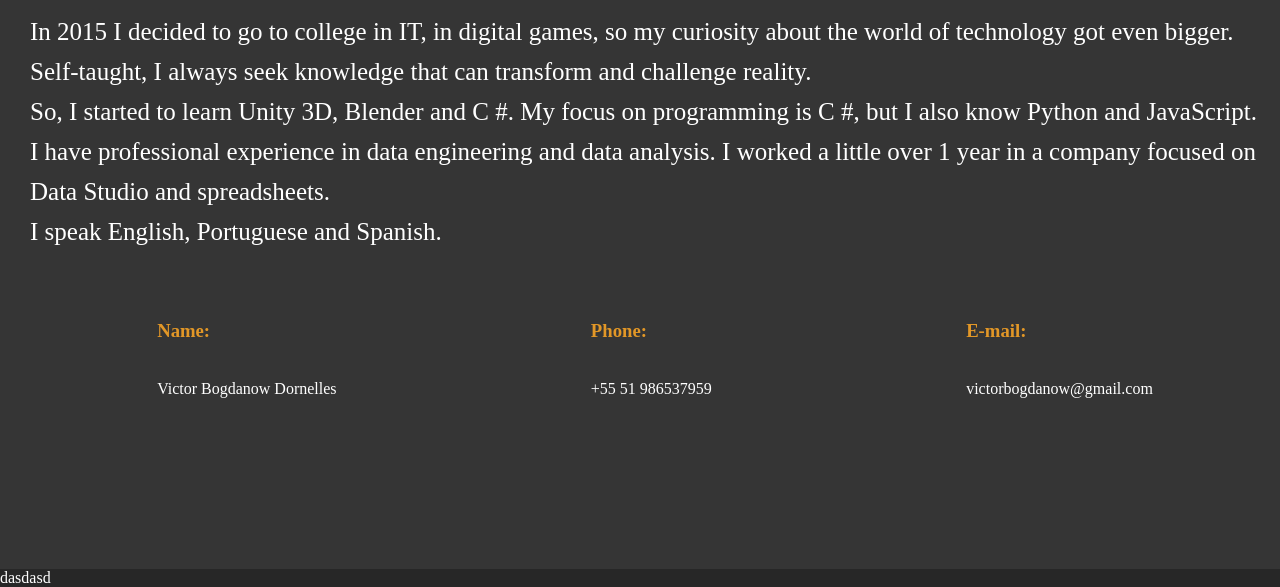
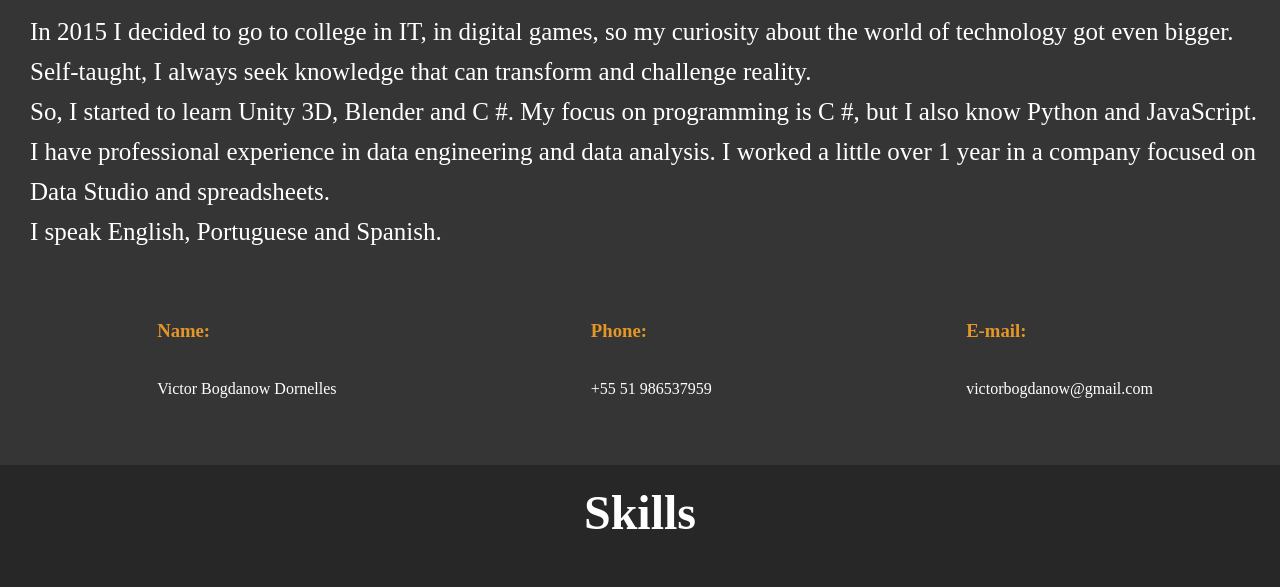
Before and after one commit to Victor-BwD/portfolio, a plain HTML site: page index.html in a window 1280 px wide. Shown: the part 600-1187 px from the top of the page. After the commit the page ends 1140 px from the top, so only its background shows below. Drawn offline with Linux system fonts and the light colour scheme.

Commit message:
Correções e habilidades adicionadas

```diff
--- a/index.html
+++ b/index.html
@@ -15,10 +15,8 @@
         body{
             background-color: rgba(0, 0, 0, 0.849);
             color: white;
-            font: 20at Arial;
+
         }
-
-
     </style>
 </head>
 <body>
@@ -67,8 +65,11 @@
 
 </div>
 
-<div>
-    dasdasd
+<div id="skills">
+    <h2>Skills</h2>
+    <div class="skill-cards">
+
+    </div>
 </div:>
 
 
--- a/style.css
+++ b/style.css
@@ -88,7 +88,7 @@ li {
 #description{
     margin-top: 13vh;
     background-color: rgb(53, 53, 53);
-    padding-bottom: 20vh;
+    padding-bottom: 7vh;
     line-height: 5vh;
 
 }
@@ -125,3 +125,10 @@ h3{
     margin-inline-end: 0px;
     font-weight: bold;
 }
+
+@media only screen and (min-device-width: 280px) and (max-device-width: 480px){
+    .skills-cards {
+        display: flex;
+        flex-wrap: wrap;
+    }
+}
```
